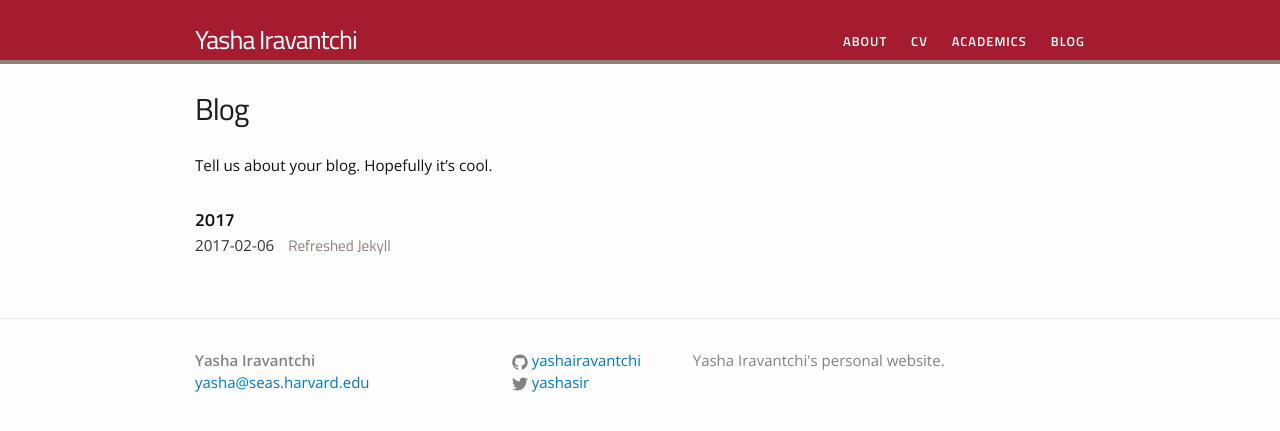
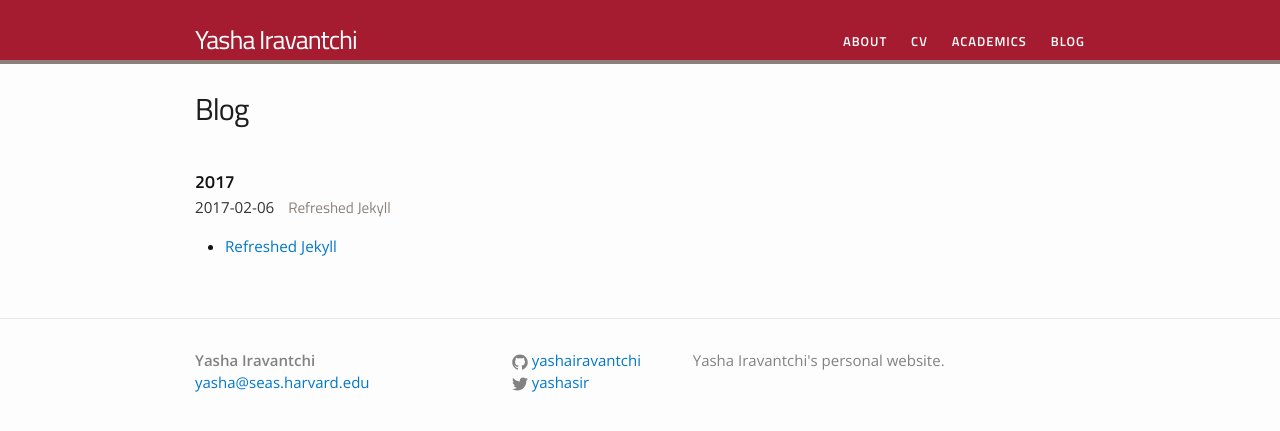
Before and after one commit to yashairavantchi/yashairavantchi.github.io, a Jekyll site: the page built from blog.md, in a window 1280 px wide. Shown: the top 431 px of the page. Built offline with Jekyll 4.4.1, drawn with Linux system fonts in a browser that asks for light colours.

Commit message:
Credit, blog post

```diff
--- a/blog.md
+++ b/blog.md
@@ -4,7 +4,6 @@ title: Blog
 permalink: /blog/
 ---
 
-Tell us about your blog. Hopefully it's cool.
 
 <ul class="listing">
 {% for post in site.posts %}
@@ -19,3 +18,10 @@ Tell us about your blog. Hopefully it's cool.
   </li>
 {% endfor %}
 </ul>
+<ul>
+  {% for post in site.posts %}
+    <li>
+      <a href="{{ post.url }}">{{ post.title }}</a>
+    </li>
+  {% endfor %}
+</ul>
```
